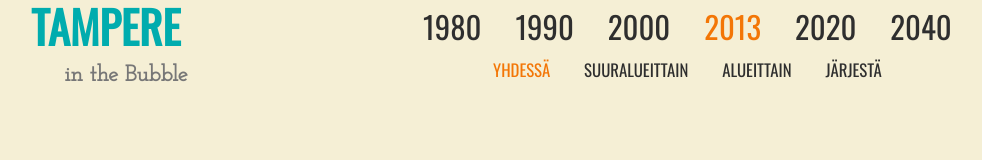
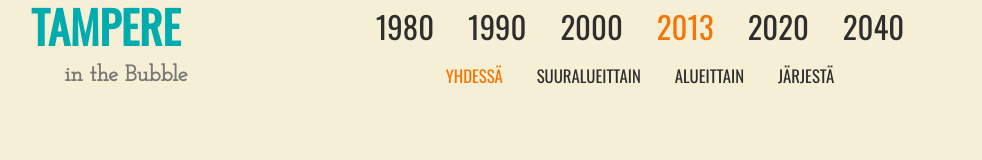
Before and after one commit to K4sa/tampere_bubble, a plain HTML site: page index.html in a window 1280 px wide. Shown: the whole page, without its empty margins (0-982 px from the left). Drawn offline with nearby package versions, Linux system fonts and the light colour scheme; no server answers.

Commit message:
Slider toimii uusien tyylien kanssa.

```diff
--- a/css/style.css
+++ b/css/style.css
@@ -85,9 +85,10 @@ footer {
 }
 
 .navbar-nav {
+    float: none;
+    margin: 0 auto;
     width: 70%;
     text-align: center;
-	margin-left: 9%;
 }
 .navbar-nav li {
       float: none;
@@ -163,7 +164,7 @@ footer {
 }
 
 input.year-select {
-   width: 510px;
+   width: 480px;
    margin: 0 auto;
 }
 
```
